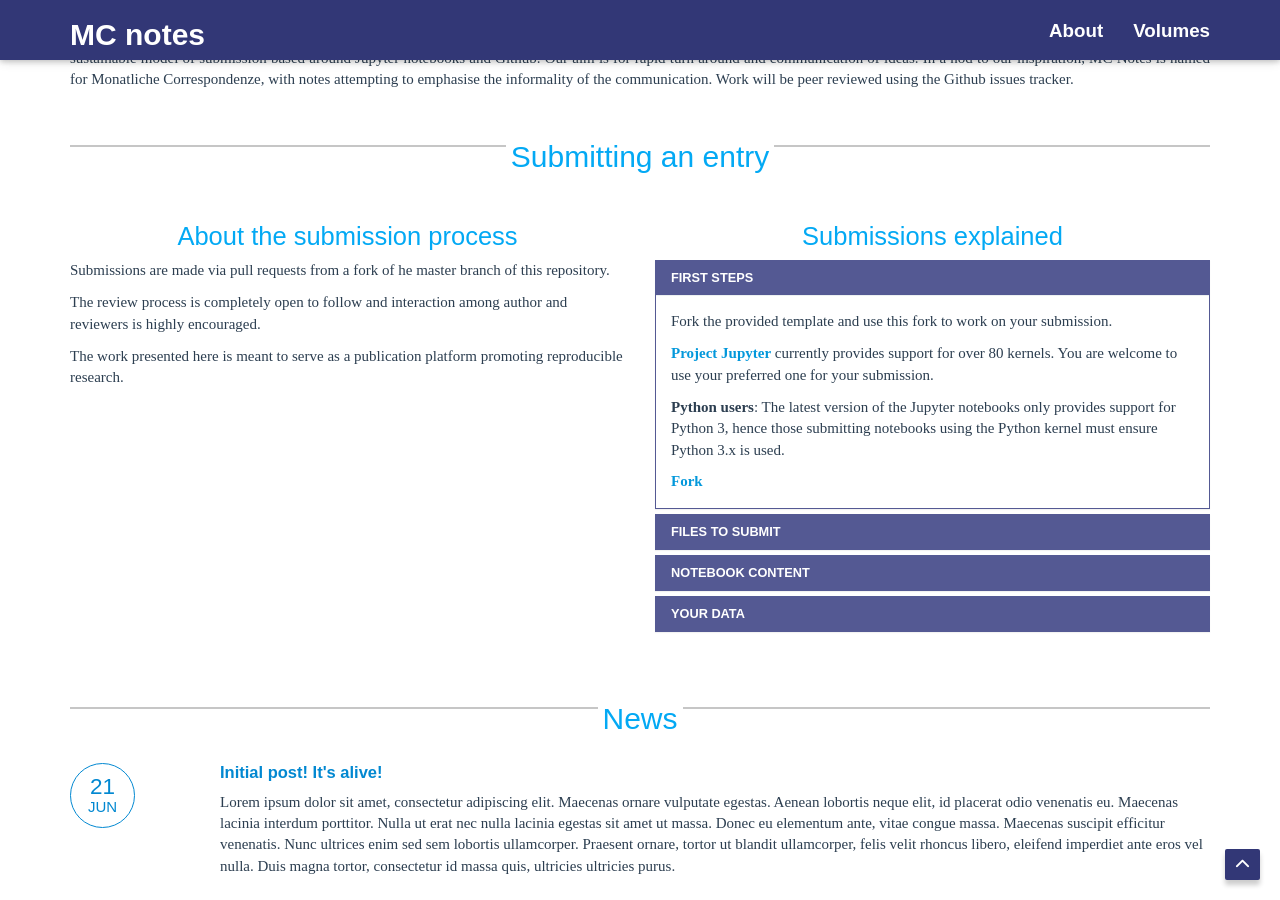
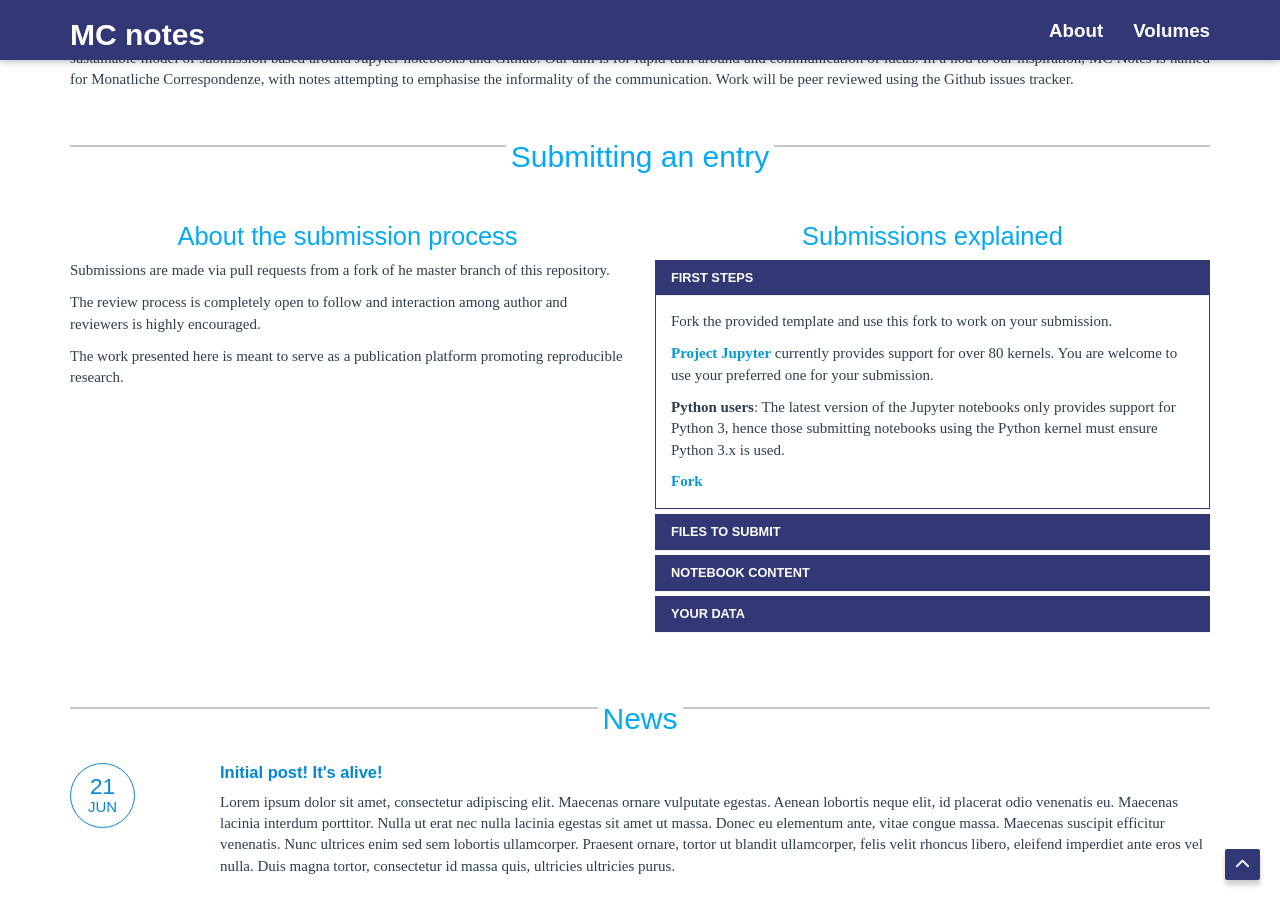
Before and after one commit to MCNotes/MCNotes.github.io, a Jekyll site: the page built from index.md, in a window 1280 px wide and 900 px high, scrolled down 1272 px. Built offline with Jekyll 4.4.1, drawn with Linux system fonts in a browser that asks for light colours; nearby versions of some CDN libraries; some web fonts are replaced.

Commit message:
minor fixes

```diff
--- a/_sass/base/_landing.scss
+++ b/_sass/base/_landing.scss
@@ -106,9 +106,9 @@ nav{
 
 .panel-default{
   border-radius: 0px!important;
-  border-color: $primary-light;
+  border-color: $primary;
   .panel-heading{
-  background-color: $primary-light;
+  background-color: $primary;
   border-radius: 0px;
   color: $white;}
 }
```
Also changed, not shown: 1 other file.
